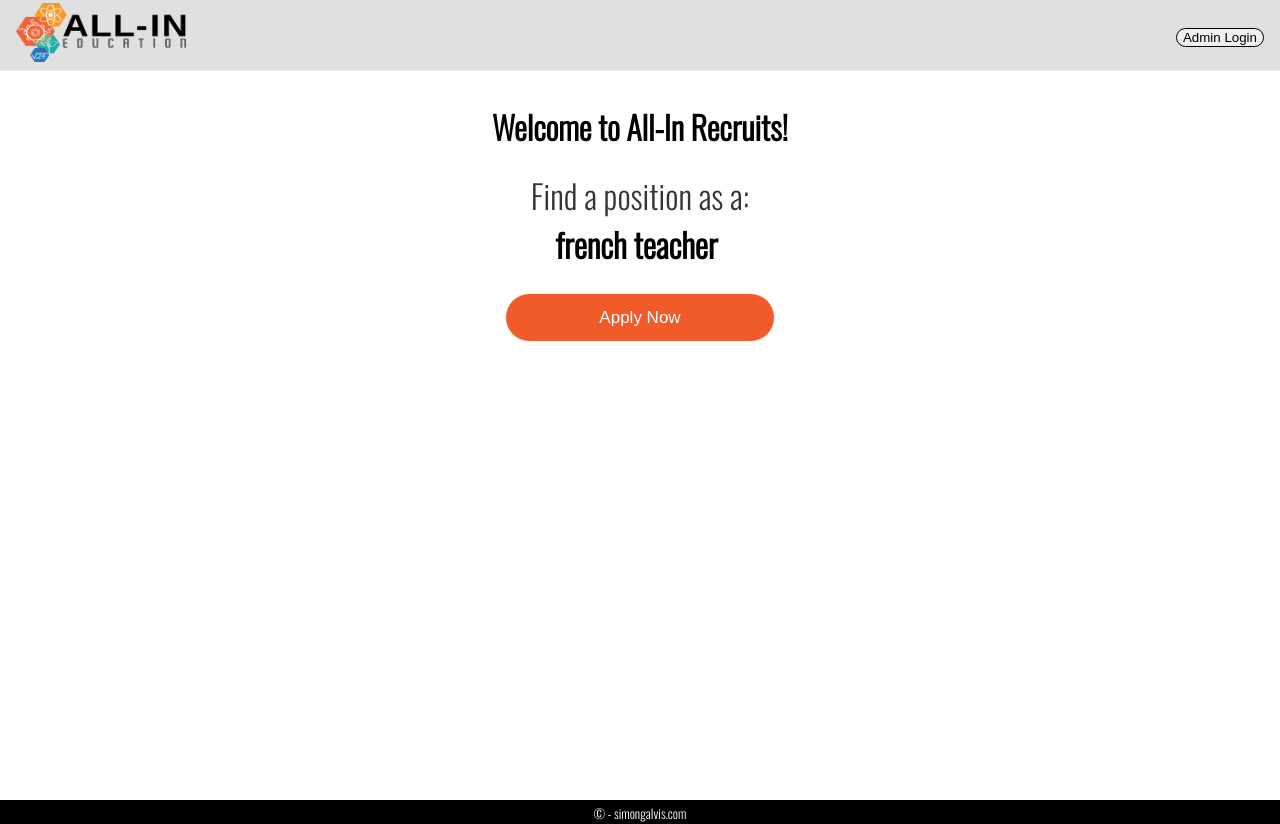
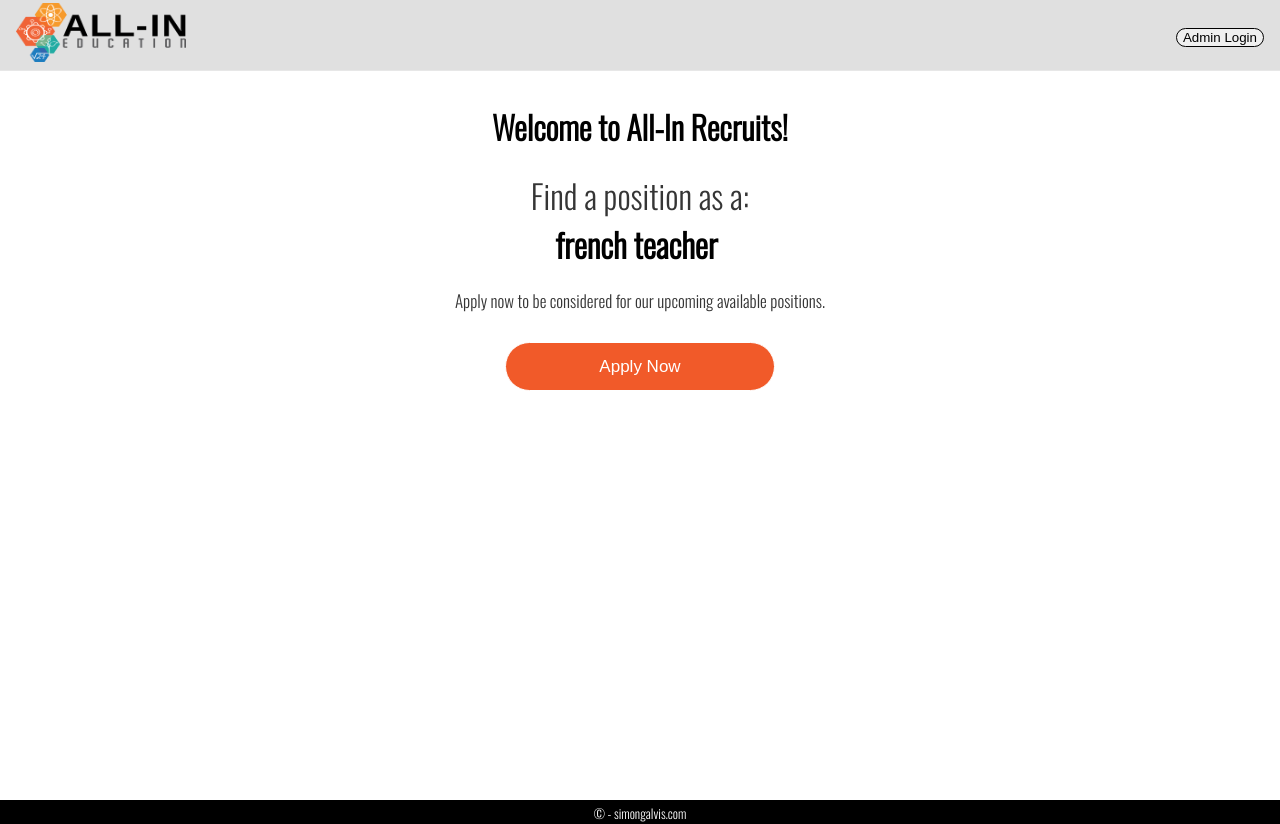
Before and after one commit to simongalvis/allinrecruits-client, a React (Create React App) app: page / in a window 1280 px wide. Built offline with nearby package versions, Linux system fonts and the light colour scheme; no server answers.

Commit message:
Add description message on landing page

```diff
--- a/src/LandingPage/LandingPage.css
+++ b/src/LandingPage/LandingPage.css
@@ -11,11 +11,20 @@
     display: inline;
     text-align: left;
     font-size: 33px;
-    color:rgb(0, 0, 0)
+    color:rgb(0, 0, 0);
+    font-weight: 900;
 }
 #hero-text{
     font-size: 33px;
     color:rgb(53, 53, 53)
+}
+#app-description{
+    display: inline;
+    margin: 24px 0px;
+    padding-left:21px;
+    padding-right:21px;
+    max-width: 700px;
+    font-size: 17px;
 }
 #apply-button{
     margin: 24px 24px;
--- a/src/LandingPage/LandingPage.js
+++ b/src/LandingPage/LandingPage.js
@@ -20,7 +20,8 @@ class LandingPage extends React.Component{
                         steps={[`spanish teacher`, 2000,`french teacher`, 2000, " robotics instructor", 2000, `chess instructor`, 2000,]}
                         loop={Infinity}
                         wrapper="b"/>
-                </div>
+                </div><br/>
+                <div id="app-description">Apply now to be considered for our upcoming available positions.</div>
                 </p><br/>
 
 
```
Also changed, not shown: 1 other file (tests, documents, lock files or other folders).
